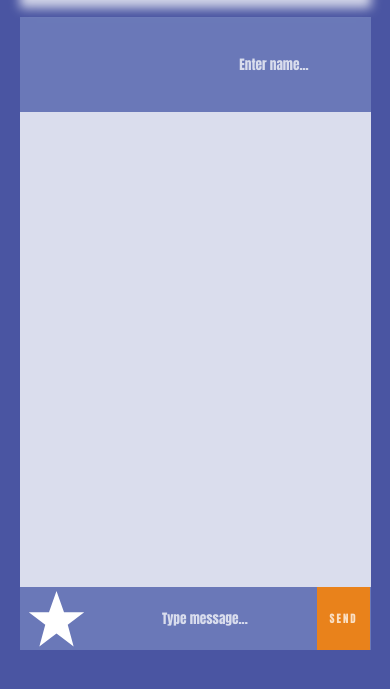
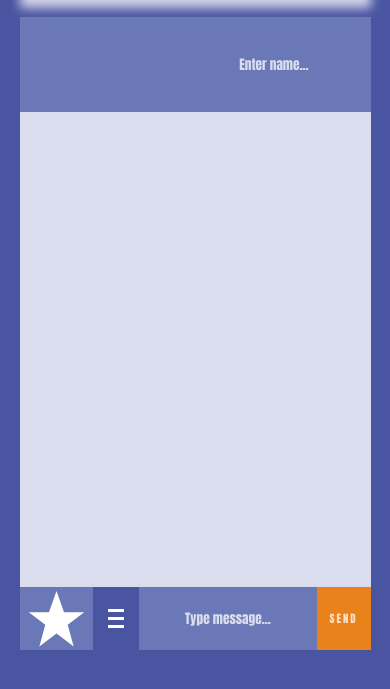
Before and after one commit to polystate/chat-app, a website with bundled scripts: page public/index.html in a window 390 px wide. Shown: the part 127-816 px from the top of the page. Built offline with nearby package versions, Linux system fonts and the light colour scheme; files whose address does not match are found by name; a web font is replaced by a local one.

Commit message:
Hamburger menu animation and toggle.

```diff
--- a/public/index.html
+++ b/public/index.html
@@ -21,9 +21,15 @@
       </section>
       <section class="chat-window">
         <div class="messages-container"></div>
+        <div class="menu-window" style="display: none;"></div>
       </section>
       <section class="user-panel">
         <img src="./svg/star.svg" alt="image" class="svg" id="emoticon-toggle" />
+        <div class="hamburger-menu" id="menu-toggle">
+          <div class="bar"></div>
+          <div class="bar"></div>
+          <div class="bar"></div>
+        </div>
         <input type="text" class="user-input" placeholder="Type message..."></input>
         <button type="submit" id="btn-send" class="btn">Send</button>
       </section>
--- a/public/modules/User.js
+++ b/public/modules/User.js
@@ -2,9 +2,12 @@ function User() {
   const messageHistory =
     JSON.parse(localStorage.getItem("messageHistory")) || [];
   const enterName = document.querySelectorAll(".user-input")[0];
+  const hamburger = document.querySelector(".hamburger-menu");
+
   let name = localStorage.getItem("userName") || "";
   let input = document.querySelectorAll(".user-input")[1];
   let menuOpen = false;
+  let hamburgerMenuOpen = false;
 
   const storeName = (newName) => {
     localStorage.setItem("userName", newName);
@@ -29,11 +32,13 @@ function User() {
     name,
     input,
     menuOpen,
+    hamburgerMenuOpen,
     enterName,
     storeName,
     loadHistory,
     messageHistory,
     updateHistory,
+    hamburger,
   };
 }
 
--- a/public/scripts/listeners.js
+++ b/public/scripts/listeners.js
@@ -17,6 +17,10 @@ User.input.addEventListener("keypress", (e) => {
 User.enterName.addEventListener("input", (e) => {
   User.name = e.target.value;
   User.storeName(e.target.value);
+});
+
+User.hamburger.addEventListener("click", () => {
+  console.log("clicked hamburger menu");
 });
 
 Messenger.emoticonToggle.addEventListener("click", () => {
--- a/public/styles/panel.css
+++ b/public/styles/panel.css
@@ -3,6 +3,10 @@
     justify-content: space-between;
     height: 10%;
     overflow-x: hidden;
+}
+
+.user-panel .user-input{
+    width: 100%;
 }
 
 .user-input, .user-input::placeholder{
@@ -28,9 +32,7 @@
     font-family: inherit;
     cursor: pointer;
     background-color: var(--color-5-shade);
-    /* font-weight: var(--weight-strong); */
     font-size: var(--font-size-2);
-    /* font-family: Georgia, 'Times New Roman', Times, serif; */
     font-family: 'Anton', sans-serif, Georgia, 'Times New Roman', Times, serif;
     letter-spacing: 2px;
     text-transform: uppercase;
@@ -52,6 +54,44 @@
 .active-star{
     background-color: var(--color-5);
     background-color: var(--color-1);
-    width: calc(100% + 5px);
     transition: 2s ease-in-out;
 }
+
+.hamburger-menu{
+    align-self: center;
+    width: 15%;
+    background-color: var(--color-1);
+    height: 100%;
+    display: flex;
+    flex-direction: column;
+    justify-content: center;
+    align-items: center;
+    padding: 0 var(--spacing-1);
+
+}
+
+.hamburger-menu:active{
+    animation: spin .6s linear;
+    background-color: transparent;
+    opacity: .5;
+}
+
+.bar{
+    width: 1rem;
+    height: .2rem;
+    background-color: var(--color-1);
+    background: #fff;
+    margin: .15rem;
+}
+
+@keyframes spin{
+    0%{
+        transform: rotate(0deg);
+    }
+    25%{
+        transform: rotate(180deg);
+    }
+    100%{
+        transform: rotate(360deg);
+    }
+}
```
